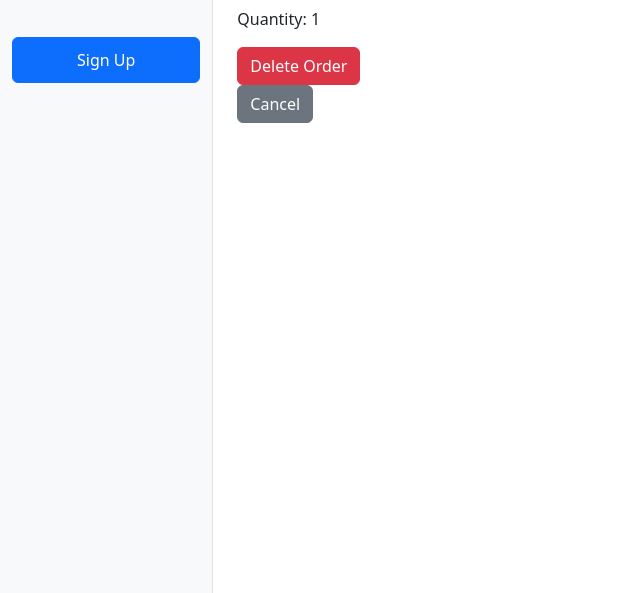
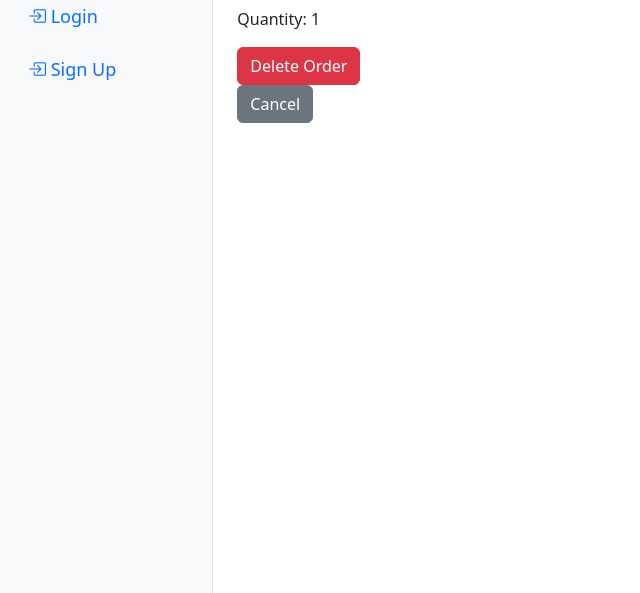
Before and after one commit to mantoinette/E-commerce-Product-API, a Django app: page /products/order/delete/5/ in a window 1280 px wide. Shown: the part 207-800 px from the top of the page, without its empty margins (0-640 px from the left). Run offline with Django 5.2, Linux system fonts and the light colour scheme; data comes from the database, SQL or seed files in the repository.

Commit message:
Update base.html

```diff
--- a/products/templates/base.html
+++ b/products/templates/base.html
@@ -4,10 +4,14 @@
     <meta charset="UTF-8">
     <meta name="viewport" content="width=device-width, initial-scale=1.0">
     <title>{% block title %}Page Title{% endblock %}</title>
-    {% load static %} <!-- Load static files -->
+
+    {% load static %} <!-- Ensure that static files are correctly loaded -->
 
     <!-- Bootstrap CSS for better design and responsiveness -->
     <link href="https://cdn.jsdelivr.net/npm/bootstrap@5.3.0-alpha3/dist/css/bootstrap.min.css" rel="stylesheet">
+
+    <!-- Bootstrap Icons CSS -->
+    <link href="https://cdn.jsdelivr.net/npm/bootstrap-icons/font/bootstrap-icons.css" rel="stylesheet">
 
     <!-- Link to static CSS file for additional custom styles -->
     <link rel="stylesheet" href="{% static 'style.css' %}"> <!-- Adjust path if needed -->
@@ -40,8 +44,9 @@
                             </a>
                         </li>
                         <li class="nav-item">
-                            <a class="btn btn-primary mt-3" href="{% url 'signup' %}">Sign Up</a>
-                        </li>
+                            <a class="nav-link" href="{% url 'signup' %}">
+                                <i class="bi bi-box-arrow-in-right"></i> Sign Up
+                            </a>
                     </ul>
                 </div>
             </nav>
```
